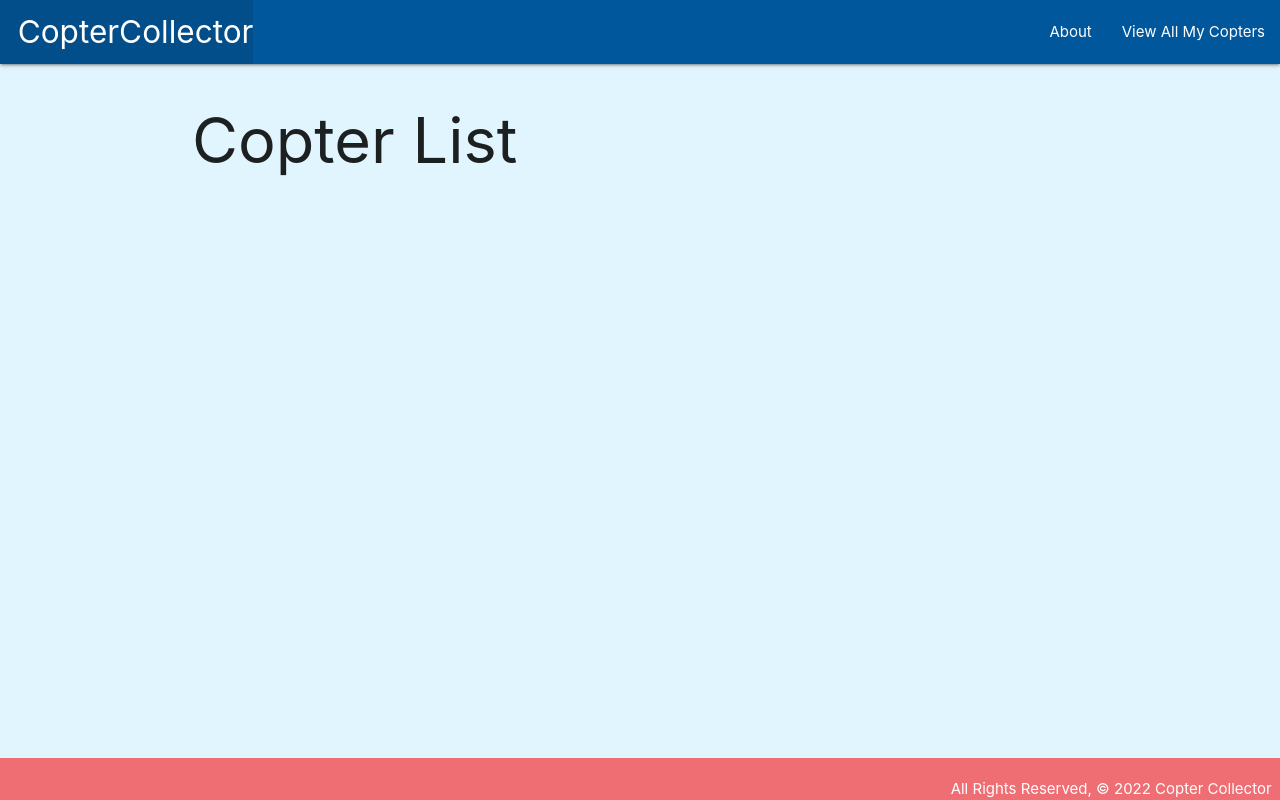
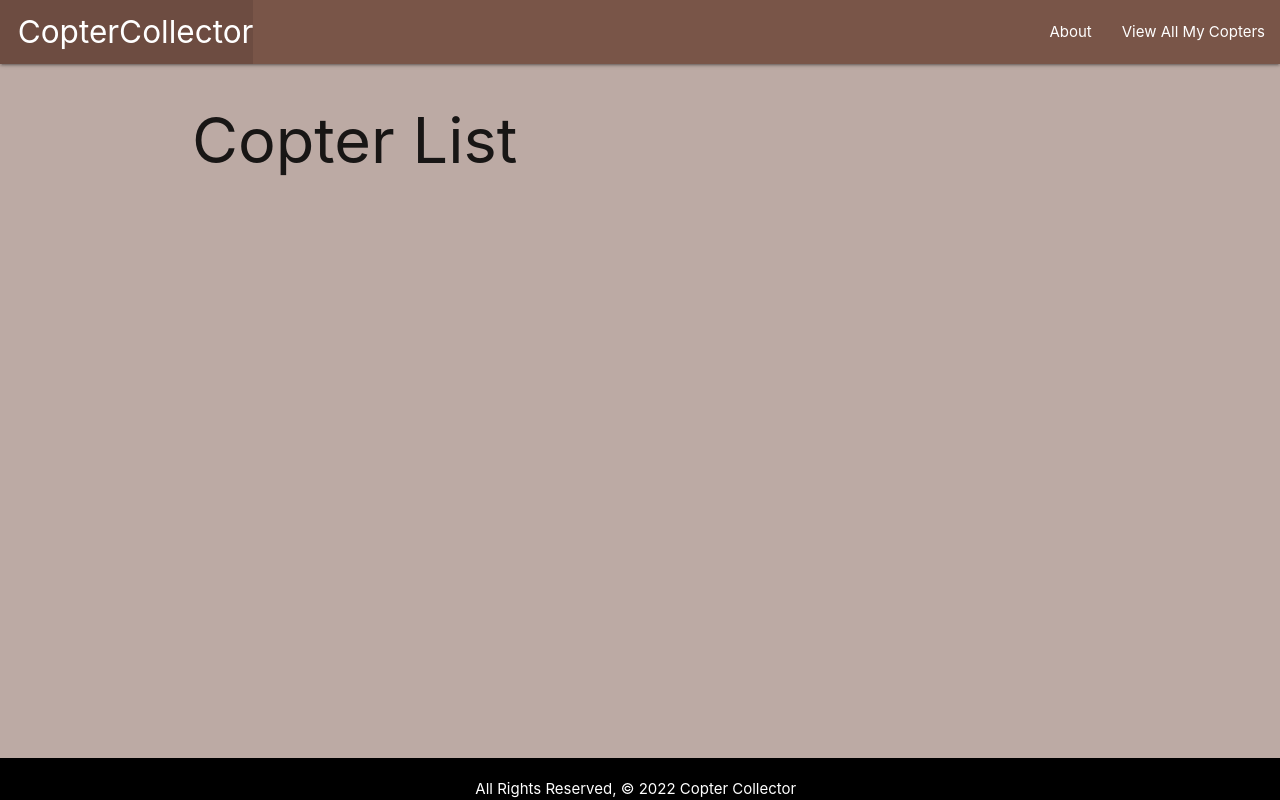
Before and after one commit to azvontsov/coptercollector, a Django app: page /copters/ in a window 1280 px wide. Run offline with Django 4.2, Linux system fonts and the light colour scheme; data that the repository does not hold is empty.

Commit message:
added some css

```diff
--- a/main_app/static/css/style.css
+++ b/main_app/static/css/style.css
@@ -10,5 +10,5 @@ main {
 
 footer {
   padding-top: 0;
-  text-align: right;
+  text-align: center;
 }
--- a/main_app/templates/base.html
+++ b/main_app/templates/base.html
@@ -16,10 +16,10 @@
       href="{% static 'css/style.css' %}"
     />
   </head>
-  <body class="light-blue lighten-5">
+  <body class="brown lighten-3">
     <header class="navbar-fixed">
       <nav>
-        <div class="nav-wrapper light-blue darken-4">
+        <div class="nav-wrapper brown">
           <ul>
             <li>
               <a href="/" class="left brand-logo"
@@ -37,8 +37,8 @@
       </nav>
     </header>
     <main class="container">{% block content %} {% endblock %}</main>
-    <footer class="page-footer">
-      <div class="right">
+    <footer class="page-footer black">
+      <div class="center-align">
         All Rights Reserved, &copy; 2022 Copter Collector &nbsp;
       </div>
     </footer>
--- a/main_app/templates/copters/index.html
+++ b/main_app/templates/copters/index.html
@@ -6,7 +6,7 @@
 <div class="card">
   <a href="{% url 'detail' copter.id %}">
     <div
-      class="card-content purple-text text-darken-4 green lighten-3 z-depth-3"
+      class="card-content purple-text text-darken-4 yellow darken-1 z-depth-3"
     >
       <span class="card-title">{{ copter.name }}</span>
       <p>Model: {{ copter.model }}</p>
```
